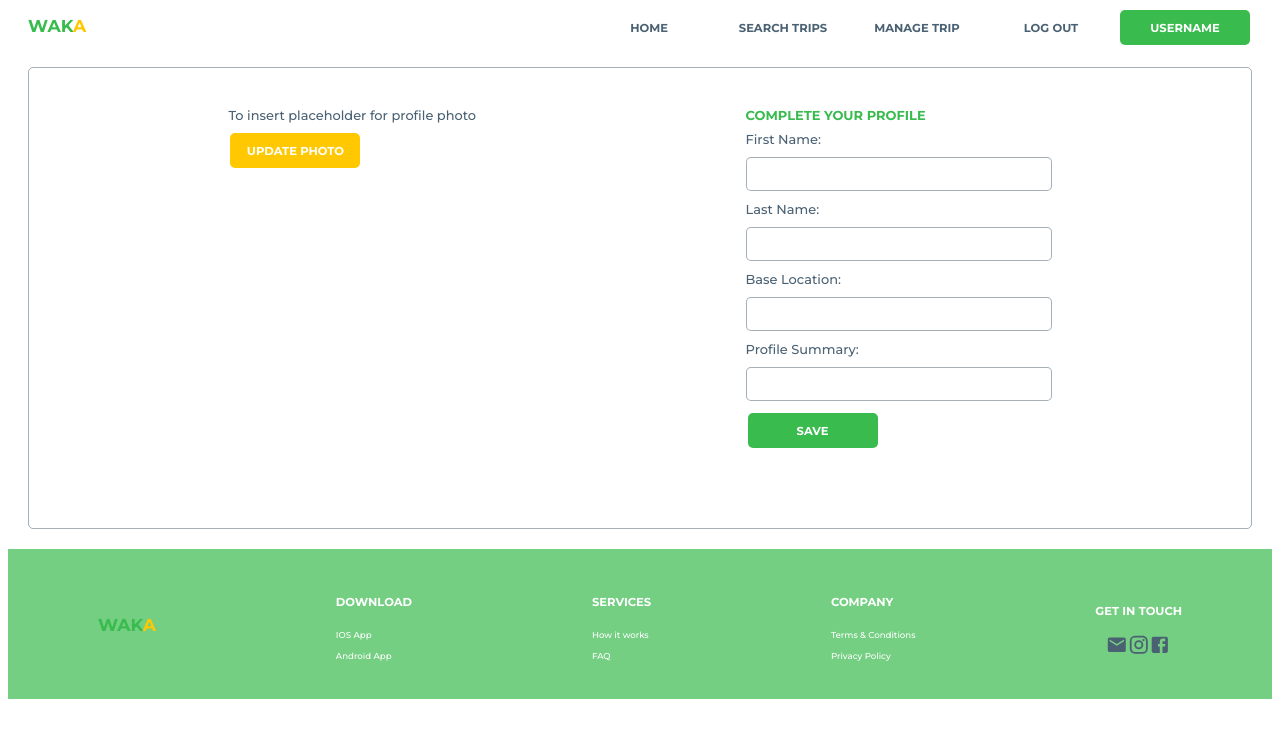
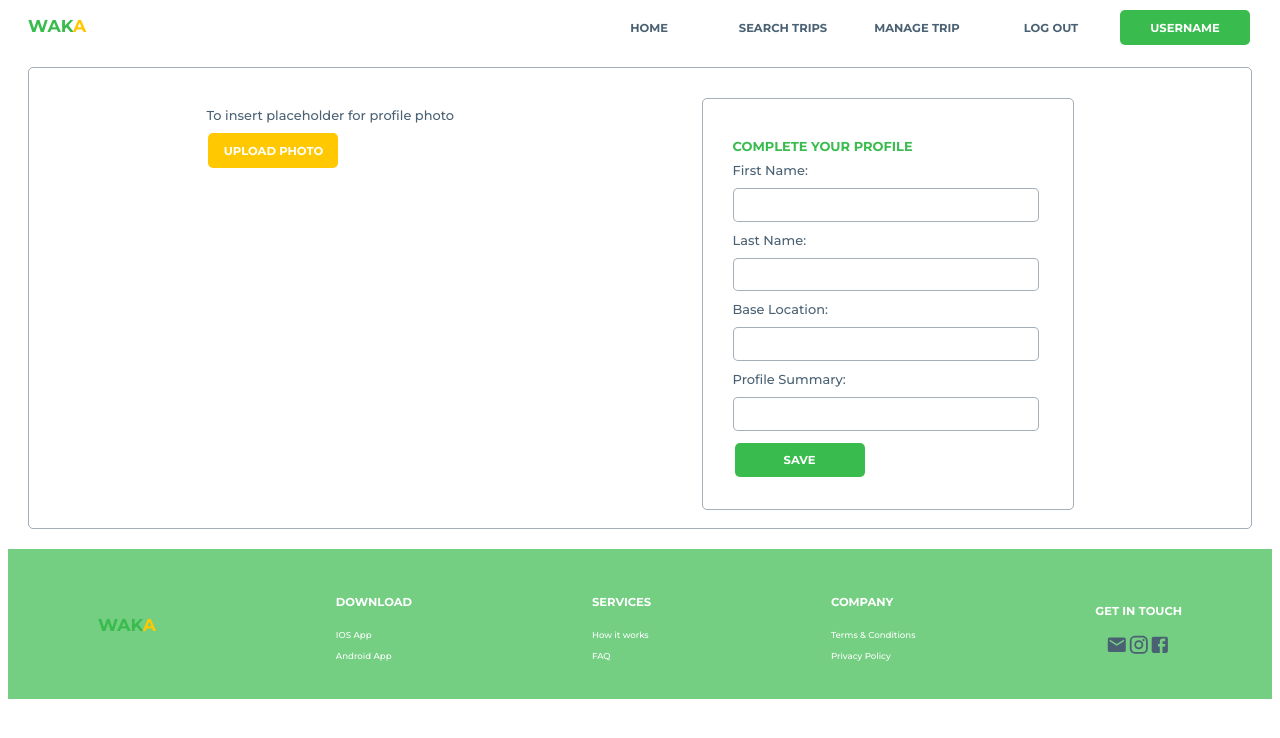
Before and after one commit to VeasnaHub/IOD-Capstone-Project, a React (Vite) app in the folder frontend/: page /profile in a window 1280 px wide. Shown: the top 738 px of the page. Built offline with nearby package versions, Linux system fonts and the light colour scheme; a web font is replaced by a local one.

Commit message:
updated the component to be able send request to backend

```diff
--- a/frontend/src/components/CompleteProfileBody.jsx
+++ b/frontend/src/components/CompleteProfileBody.jsx
@@ -1,28 +1,49 @@
 import { useNavigate } from "react-router-dom";
-import Button from "./Button";
+import { useUserContext } from "../context/UserContext";
+import axios from "axios";
 
 function CompleteProfileBody() {
 
+    const {currentUser, handleUpdateUser} = useUserContext();
     const navigate = useNavigate();
+
+    const handleSubmit = async (event) => {
+        event.preventDefault();
+
+        try {
+            const data = new FormData(event.currentTarget);
+
+            const response = await axios.put(`/api/users/${currentUser.id}`, Object.fromEntries(data.entries()))
+            const userUpdate = response.data.data;
+
+            if (userUpdate) {
+                handleUpdateUser({ ...currentUser, ...response.data.data });
+                console.log(userUpdate);
+                navigate('/registration');
+                }
+        } catch (error) {
+                console.log(error)
+        };
+    };
 
     return (
         <div className="CompleteProfileBody in-body">
             <div>
                 <h1>To insert placeholder for profile photo</h1>
-                <Button background="yellow-button" name="UPDATE PHOTO" />
+                <button className="yellow-button">UPLOAD PHOTO</button>
             </div>
-            <div>
+            <form className="complete-profile-form" onSubmit={handleSubmit}>
                 <h1 className="green-font bold-font">COMPLETE YOUR PROFILE</h1>
-                <label>First Name:</label><br/>
-                <input type="text"></input><br/>
-                <label>Last Name:</label><br/>
-                <input type="text"></input><br/>
-                <label>Base Location:</label><br/>
-                <input type="text"></input><br/>
-                <label>Profile Summary:</label><br/>
-                <input type="text"></input><br/>
-                <button className="green-button" onClick={() => navigate("/registration")}>SAVE</button>
-            </div>
+                <label>First Name:</label>
+                <input type="text" name="firstName" id="firstName"></input>
+                <label>Last Name:</label>
+                <input type="text" name="lastName" id="lastName"></input>
+                <label>Base Location:</label>
+                <input type="text" name="baseLocation" id="baseLocation"></input>
+                <label>Profile Summary:</label>
+                <input type="text" name="profileSummary" id="profileSummary"></input>
+                <button className="green-button" type="submit">SAVE</button>
+            </form>
         </div>
     )
 }
```
